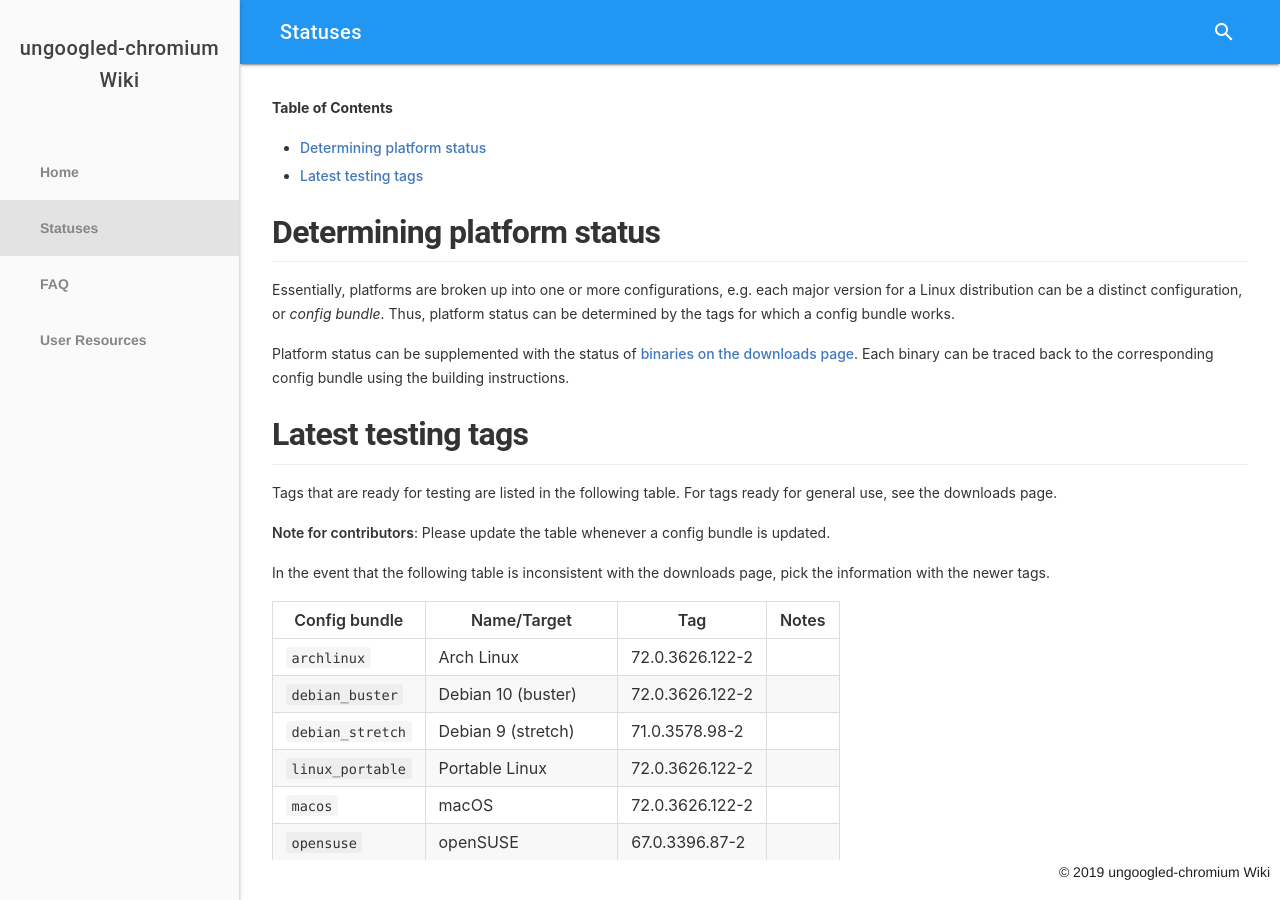
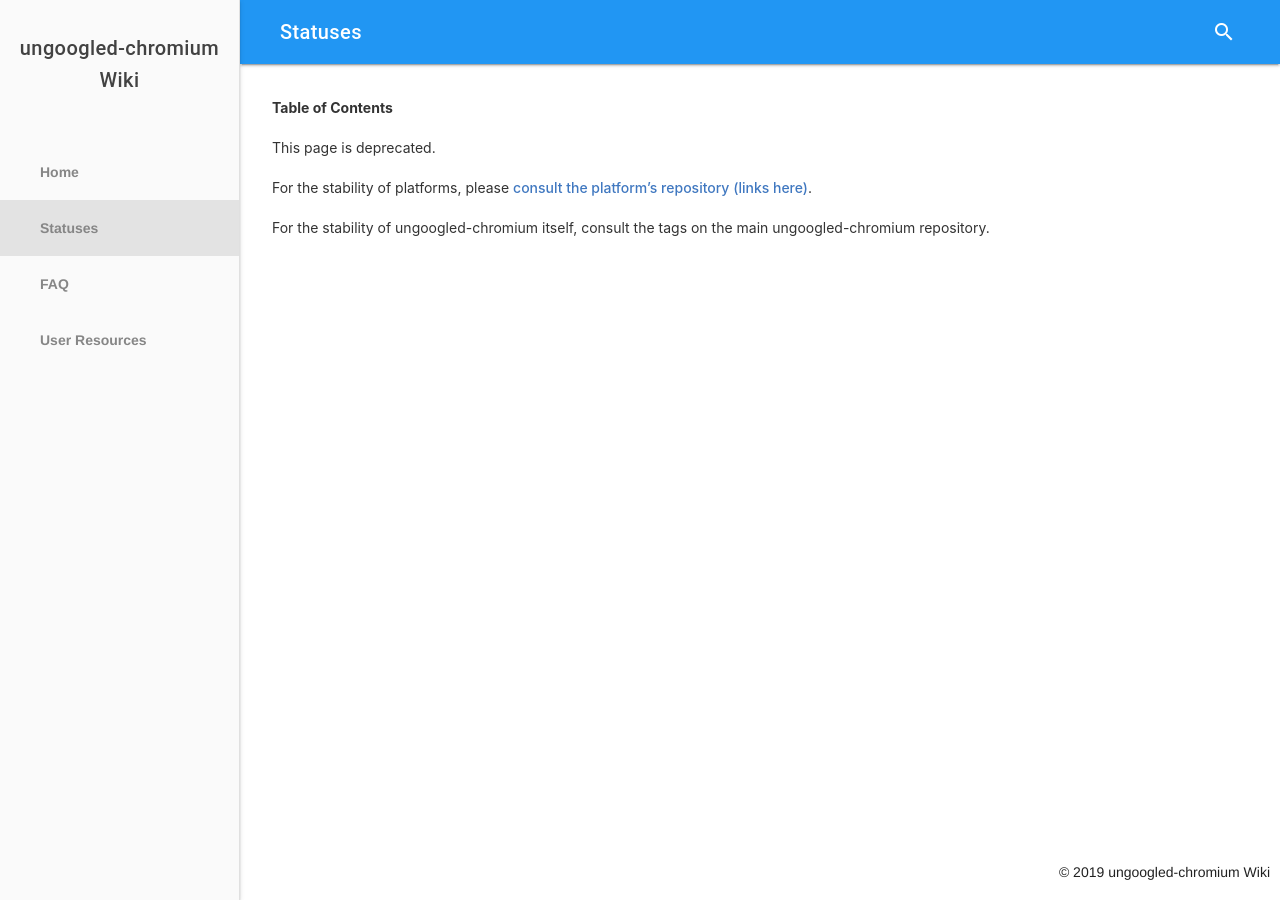
Before and after one commit to ungoogled-software/ungoogled-chromium-wiki, a Jekyll site: the page built from statuses.md, in a window 1280 px wide. Built offline with Jekyll 4.4.1, drawn with Linux system fonts in a browser that asks for light colours.

Commit message:
statuses.md: Update for post-fragmentation refactor

```diff
--- a/statuses.md
+++ b/statuses.md
@@ -5,28 +5,8 @@ weight: 1
 permalink: /statuses
 ---
 
-# Determining platform status
+This page is deprecated.
 
-Essentially, platforms are broken up into one or more configurations, e.g. each major version for a Linux distribution can be a distinct configuration, or *config bundle*. Thus, platform status can be determined by the tags for which a config bundle works.
+For the stability of platforms, please [consult the platform's repository (links here)](https://github.com/Eloston/ungoogled-chromium/blob/master/docs/platforms.md).
 
-Platform status can be supplemented with the status of [binaries on the downloads page](https://ungoogled-software.github.io/ungoogled-chromium-binaries/). Each binary can be traced back to the corresponding config bundle using the building instructions.
-
-# Latest testing tags
-
-Tags that are ready for testing are listed in the following table. For tags ready for general use, see the downloads page.
-
-**Note for contributors**: Please update the table whenever a config bundle is updated.
-
-In the event that the following table is inconsistent with the downloads page, pick the information with the newer tags.
-
-**Config bundle** | **Name/Target** | **Tag** | **Notes**
------------------ | --------------- | ------- | ---------
-`archlinux` | Arch Linux | 72.0.3626.122-2
-`debian_buster` | Debian 10 (buster) | 72.0.3626.122-2
-`debian_stretch` | Debian 9 (stretch) | 71.0.3578.98-2
-`linux_portable` | Portable Linux | 72.0.3626.122-2
-`macos` | macOS | 72.0.3626.122-2
-`opensuse` | openSUSE | 67.0.3396.87-2
-`ubuntu_bionic` | Ubuntu 18.04 (bionic) | 71.0.3578.98-2
-`ubuntu_cosmic` | Ubuntu 18.10 (cosmic) | 71.0.3578.98-2
-`windows` | Microsoft Windows | 69.0.3497.100-2
+For the stability of ungoogled-chromium itself, consult the tags on the main ungoogled-chromium repository.
```
